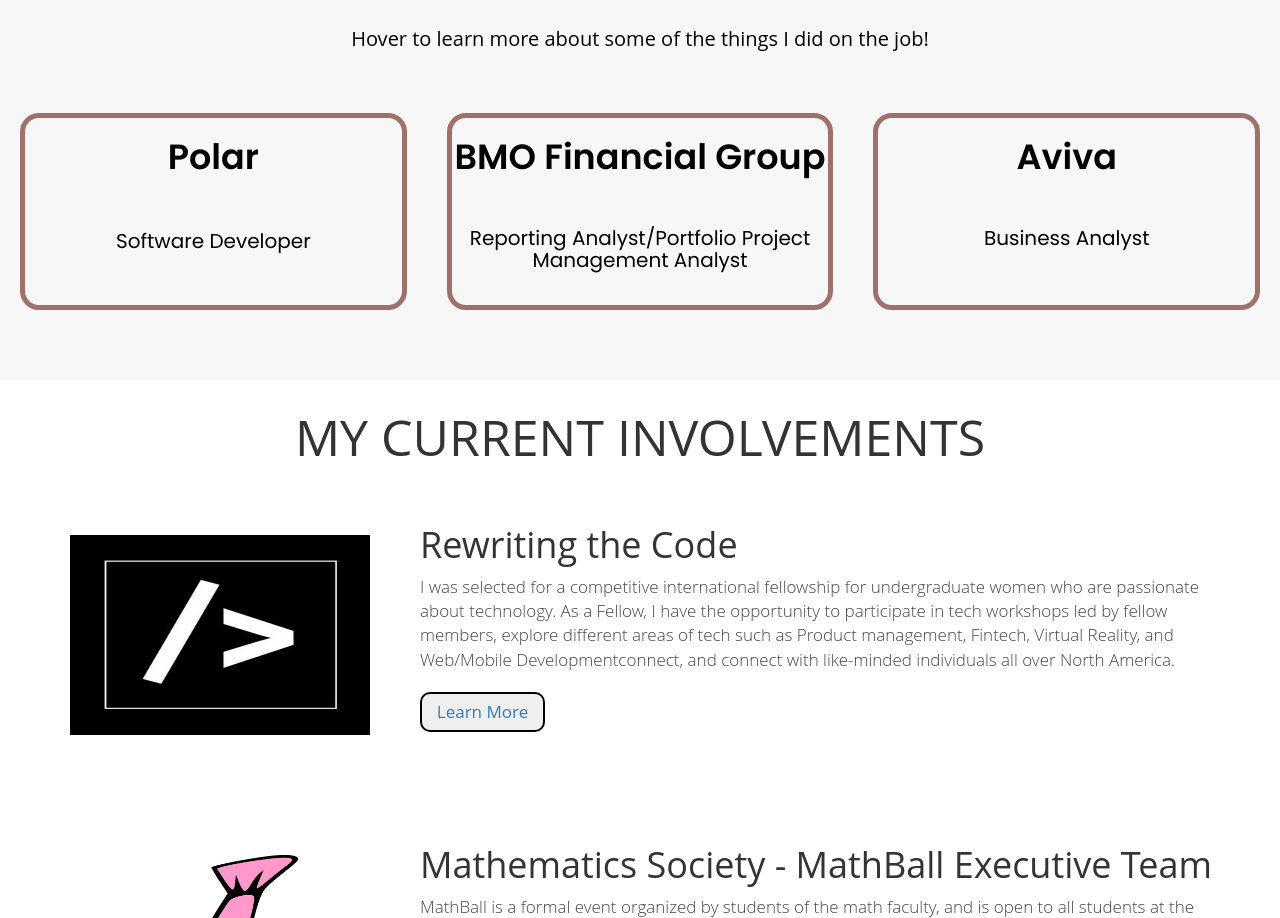
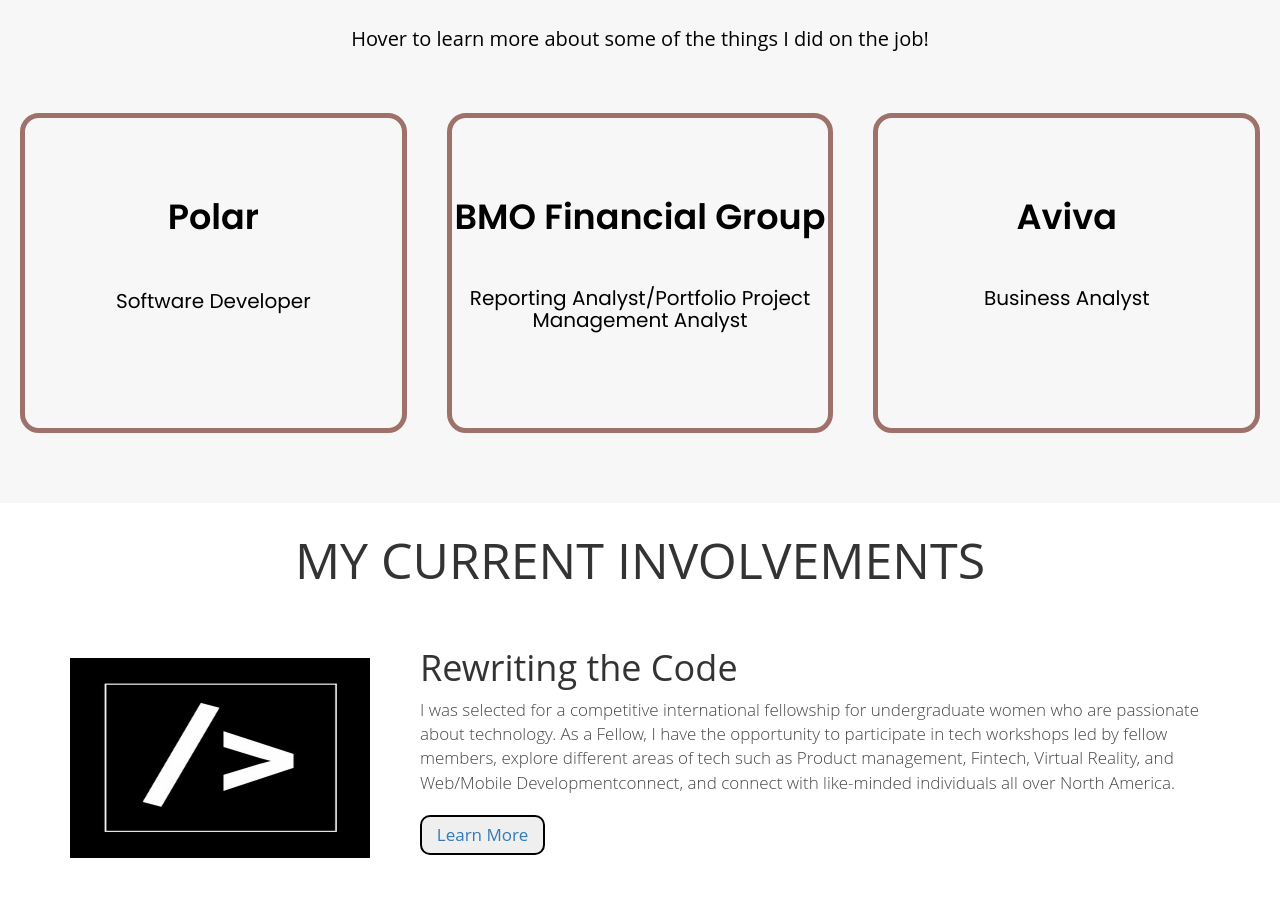
Before and after one commit to vicctorialo/personal-website, a React (Create React App) app: page / in a window 1280 px wide. Shown: the part 1795-2713 px from the top of the page. Built offline with nearby package versions, Linux system fonts and the light colour scheme; a web font is replaced by a local one.

Commit message:
change container sizes

```diff
--- a/src/Components/Work.css
+++ b/src/Components/Work.css
@@ -28,7 +28,7 @@
 }
 
 .work-loc {
-  padding-top: 20px;
+  padding-top: 80px;
   font-family: "Poppins", sans-serif;
   font-weight: 900;
   font-size: 35px;
@@ -69,6 +69,7 @@
   border: 5px solid rgba(100, 26, 16, 0.6);
   border-radius: 0.5cm;
   margin-bottom: 10px;
+  height: 320px;
 }
 
 .polar:hover,
@@ -84,7 +85,7 @@
 /* POLAR */
 
 .polar:hover:after {
-  content: "Design, implement, and spearhead the automation process of Polar’s site preview product using Python (Django), reducing workflow process duration from 2 hours to 10 minutes \a \a Build high quality, scalable, and response native advertisments and demo sites for publisher clients using HTML/CSS, Javascript, JQuery, and Polar API \a \a Other tools: \a Python (Django), Git, JIRA";
+  content: "Design, implement, and spearhead the automation process of Polar’s site preview product using Python (Django), reducing workflow process duration from 2 hours to 10 minutes \a \a Build high quality, scalable, and response native advertisments and demo sites for publisher clients using HTML/CSS, Javascript, JQuery, and Polar API \a \a Other tools: \a MySQL, Git, JIRA";
   white-space: pre-wrap;
   font-size: 18px;
   font-family: "Source Sans Pro", sans-serif;
```
